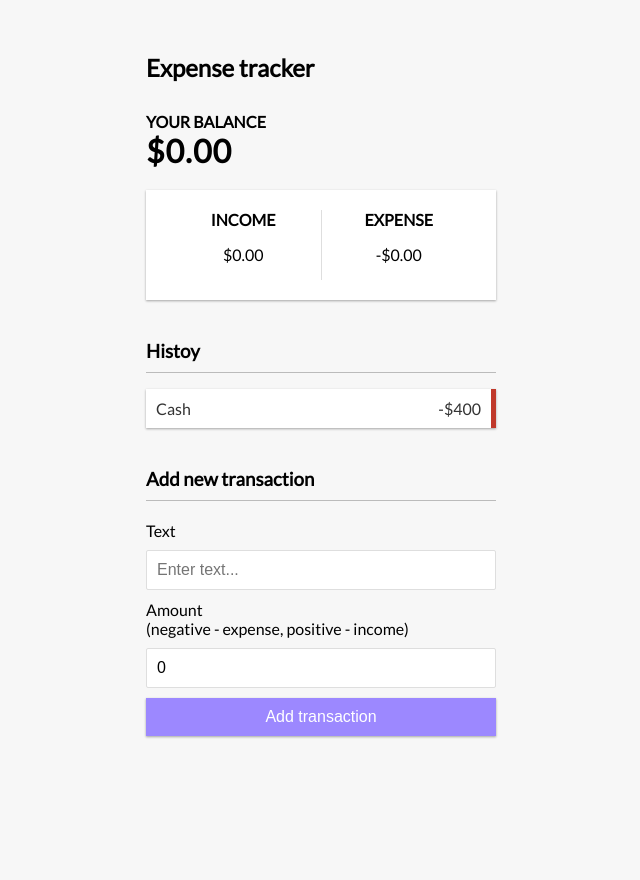
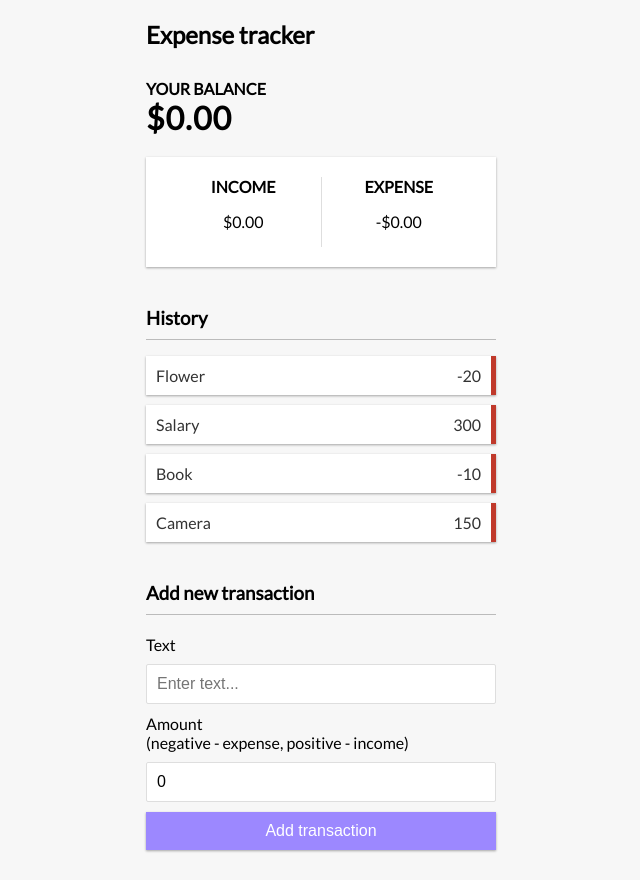
Before and after one commit to yuliethc/expense_tracker, a React (Create React App) app: page / in a window 1280 px wide. Shown: the whole page, without its empty margins (319-959 px from the left). Before the commit the page ends 800 px from the top, so only its background shows below. Built offline with nearby package versions, Linux system fonts and the light colour scheme.

Commit message:
Using global state

```diff
--- a/src/components/TransactionList.js
+++ b/src/components/TransactionList.js
@@ -1,11 +1,19 @@
-import React from "react";
+import React, { useContext } from "react";
+import { GlobalContext } from "../context/GoblalState";
 
 const TransactionList = () => {
+  const { transactions } = useContext(GlobalContext);
+
   return (
     <>
-      <h3>Histoy</h3>
+      <h3>History</h3>
       <ul id="list" className="list">
-        <li className="minus"> Cash <span>-$400</span> <button className="delete-btn">x</button></li>
+        {transactions.map((transaction) => (
+          <li className="minus">
+            {" "}
+            {transaction.text} <span>{transaction.amount}</span> <button className="delete-btn">x</button>
+          </li>
+        ))}
       </ul>
     </>
   );
--- a/src/context/GoblalState.js
+++ b/src/context/GoblalState.js
@@ -19,5 +19,9 @@ export const GlobalContext = createContext(initialState);
 export const GlobalPovider = ({ children }) => {
   const [state, dispatch] = useReducer(AppReducer, initialState);
 
-  return(<GlobalContext.Provider value={{transactions:state.transactions}}>{children}</GlobalContext.Provider>);
+  return (
+    <GlobalContext.Provider value={{ transactions: state.transactions }}>
+      {children}
+    </GlobalContext.Provider>
+  );
 };
```
